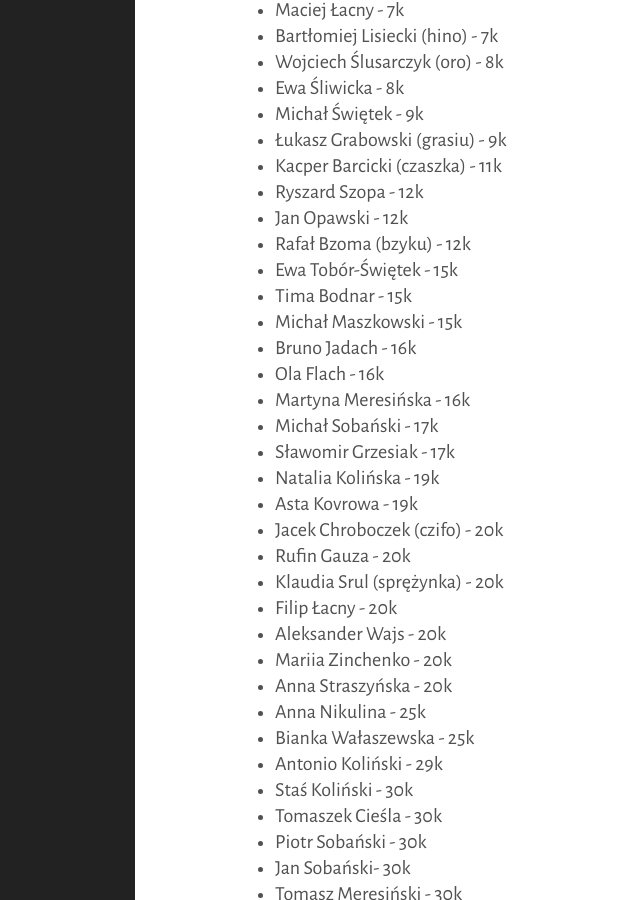
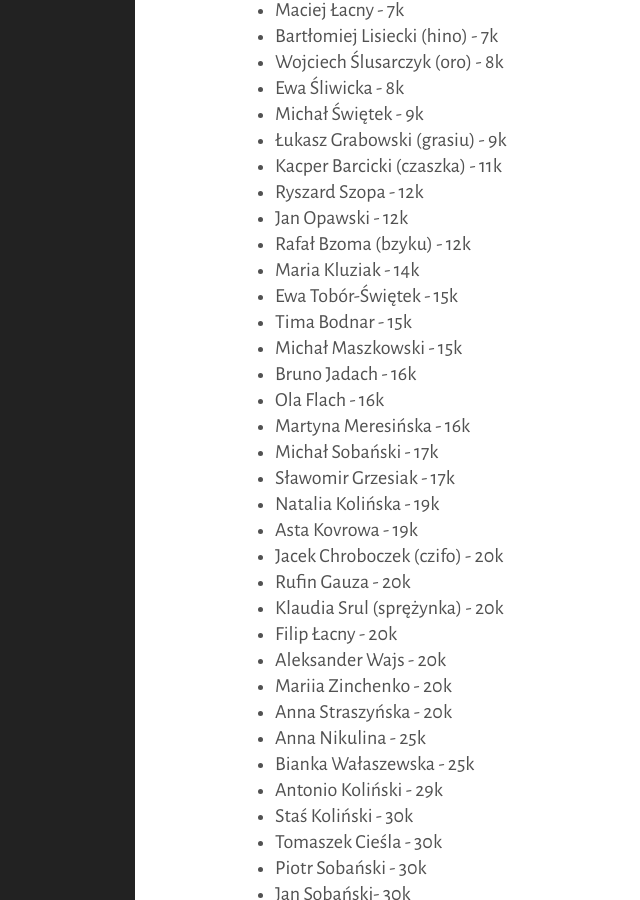
Before and after one commit to tasuki/lsg, a Jekyll site: the page built from _pages/zarejestrowani.md, in a window 1280 px wide and 900 px high, scrolled down 1167 px. Shown: the whole window, without its empty margins (225-865 px from the left). Built offline with Jekyll 4.4.1, drawn with Linux system fonts in a browser that asks for light colours.

Commit message:
Update zarejestrowani.md

```diff
--- a/_pages/zarejestrowani.md
+++ b/_pages/zarejestrowani.md
@@ -57,6 +57,7 @@ Zarejestrowani uczestnicy, mniej więcej według stopnia:
 - Ryszard Szopa - 12k
 - Jan Opawski - 12k
 - Rafał Bzoma (bzyku) - 12k
+- Maria Kluziak - 14k
 - Ewa Tobór-Świętek - 15k
 - Tima Bodnar - 15k
 - Michał Maszkowski - 15k
```
